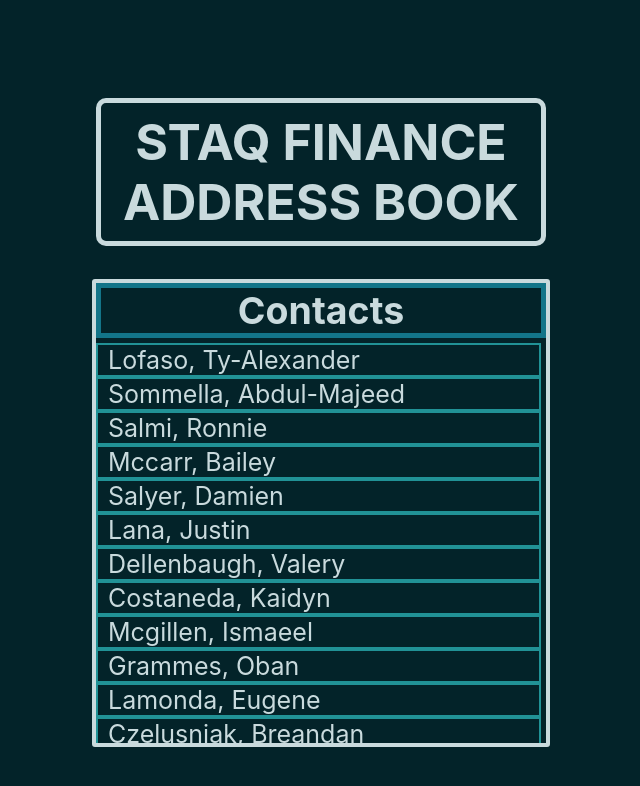
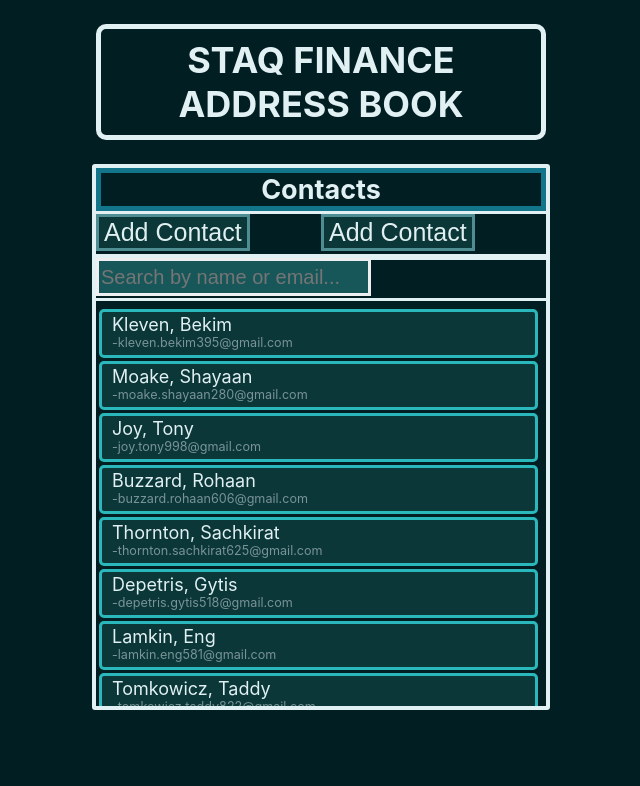
Before and after one commit to scottcl68/staq-address-book, a React (Create React App) app in the folder staq-address-book/: page / in a window 1280 px wide. Shown: the top 786 px of the page, without its empty margins (319-959 px from the left). Built offline with nearby package versions, Linux system fonts and the light colour scheme.

Commit message:
search bar/static external contacts

```diff
--- a/staq-address-book/src/App.css
+++ b/staq-address-book/src/App.css
@@ -1,10 +1,12 @@
+/* ------------------- */
+/* PAGE */
+/* ------------------- */
 .page {
-  font-size: 25px;
+  font-size: 18px;
   min-width: 450px;
 }
 .page-header {
   margin: auto;
-  height: 10%;
   text-align: center;
   width: 450px;
 }
@@ -12,8 +14,13 @@
   border: 5px solid;
   border-radius: 10px;
   padding: 2%;
-  /* width: fit-content; */
 }
+body {
+  background-color: rgb(1, 30, 34);
+  color: rgb(225, 240, 243);
+}
+/* ------------------- */
+/* CONTACT LIST */
 /* ------------------- */
 .contact-list {
   margin: auto;
@@ -28,6 +35,15 @@
   font-size: 150%;
   font-weight: bold;
 }
+.contact-list-sub-header {
+  display: flex;
+  height: 40px;
+  border-top: 3px solid;
+  border-bottom: 3px solid;
+}
+.contact-list-sub-header-col {
+  flex: 50%;
+}
 .contact-list-body {
   margin: auto;
   width: inherit;
@@ -36,40 +52,136 @@
   overflow-x: hidden;
   padding-top: 5px;
   padding-right: 5px;
+  /* display: none; */
+}
+.contact-list-body::-webkit-scrollbar {
+  width: 30px;
+  background: rgb(101, 101, 101);
+}
+.contact-list-body::-webkit-scrollbar-thumb {
+  background: rgb(130, 130, 130);
+}
+.contact-list-body::-webkit-scrollbar-track {
+  background: rgb(51, 53, 54);
 }
 .contact-list-entry {
-  border: 2px solid rgb(33, 146, 150);
-  width: inherit;
+  border: 3px solid rgb(42, 184, 188);
+  border-radius: 5px;
   padding-left: 10px;
+  padding-top: 2px;
+  padding-bottom: 5px;
+  margin: 3px;
+  background-color: rgb(11, 55, 56);
+}
+.contact-list-entry:hover {
+  background-color: rgb(23, 87, 89);
+}
+.contact-list-entry-email {
+  font-size: 70%;
+  color: rgb(121, 147, 152)
+}
+/* ------------------- */
+/* ADD CONTACT BUTTON */
+/* ------------------- */
+.add-contact-button {
+  font-size: 25px;
+  color: rgb(224, 239, 240);
+  background-color: rgb(11, 55, 56);
+  border: 3px solid;
+  border-color: rgb(78, 141, 145);
+  height: fill;
+  width: fill;
+
+  padding-left: 5px;
+  padding-right: 5px;
 }
 
+.add-contact-button:hover {
+  font-size: 25px;
+  color: rgb(224, 239, 240);
+  background-color: rgb(27, 86, 87);
+  border: 3px solid;
+  border-color: rgb(78, 141, 145);
+  height: fill;
+  width: fill;
 
-
-
-body {
-  padding: 5%;
-  background-color: rgb(3, 35, 41);
-  color: rgb(201, 218, 221);
+  padding-left: 5px;
+  padding-right: 5px;
 }
-table {
-  table-layout: fixed;
-  width: 200px;
+/* ------------------- */
+/* ADD CONTACT FORM */
+/* ------------------- */
+.add-contact-form {
+  margin: auto;
+  width: 450px;
+  border: 4px solid;
+  border-radius: 3px;
+}
+.add-contact-form-head {
+  text-align: center;
+  border:5px solid rgb(19, 117, 137);
+  width: inherit;
+  font-size: 150%;
+  font-weight: bold;
+}
+.add-contact-form-body {
+  margin: auto;
+  width: inherit;
+  height: 400px;
+  overflow: scroll;
+  overflow-x: hidden;
+  padding-top: 5px;
+  padding-right: 5px;
+  /* display: none; */
 }
 
-tr, td {
-  border: 2px solid rgb(33, 146, 150);
-  width: inherit;
+/* ------------------- */
+/* SEARCH BAR*/
+/* ------------------- */
+
+.search-bar {
+  font-size: 20px;
+  position: relative;
+  bottom: 2px;
+  color: rgb(224, 239, 240);
+  height: 30px;
+  width: fill;
+  border: 3px solid;
+  border-color: rgb(236, 238, 239);
+  background-color: rgb(23, 87, 89);
+}
+.search-bar-sub-header {
+  /* display: flex; */
+  height: fit-content;
+  border-top: 3px solid;
+  border-bottom: 3px solid;
 }
 
-th {
-  border:4px solid rgb(19, 117, 137);
-  width: inherit;
+.search-button {
+  font-size: 25px;
+  color: rgb(224, 239, 240);
+  background-color: rgb(11, 55, 56);
+  border: 3px solid;
+  border-color: rgb(78, 141, 145);
+  height: fill;
+  width: fill;
+
+  padding-left: 5px;
+  padding-right: 5px;
 }
 
-.ReactTable .rt-thead {
-  overflow-y: scroll;
+.search-button:hover {
+  font-size: 25px;
+  color: rgb(224, 239, 240);
+  background-color: rgb(27, 86, 87);
+  border: 3px solid;
+  border-color: rgb(78, 141, 145);
+  height: fill;
+  width: fill;
+
+  padding-left: 5px;
+  padding-right: 5px;
 }
+/* .search-bar-col {
 
-/* div {
-  overflow: scroll;
 } */
--- a/staq-address-book/src/App.tsx
+++ b/staq-address-book/src/App.tsx
@@ -1,75 +1,107 @@
-import React, { useState } from 'react';
-import { render } from "react-dom";
-import {firstNames, surNames as lastNames} from './names'
-import {ContactCard, Address} from './classes';
+import React from 'react';
+import  ContactCard from './classes';
+import contacts from './contactListFile'
 import './App.css';
 
-import ReactTable from "react-table";
-// import "react-table/react-table.css";
 
 
-//initialize contact container
-let contacts = new Map<string, ContactCard>();
-
-//generate 50 new contact cards with first and sur names only
-for (let i = 0; i < 50; i++) {
-  let firstName = firstNames[Math.floor(Math.random() * firstNames.length)]
-  let lastName = lastNames[Math.floor(Math.random() * lastNames.length)]
-  let contact = new ContactCard();
-  contact.firstName = firstName;
-  contact.lastName = lastName;
-  //add new random contact to contact container
-  contacts.set(contact.key, contact)
+function editSearchTerm(e) {
+    this.setState({searchTerm: e.target.value})
 }
 
+function dynamicSearch () {
+    return this.state.names.filter(
+        name => name.toLowerCase().includes(
+            this.state.searchTerm.toLowerCase()))
+}
 
-function addNewContact(newContact: ContactCard){
-  contacts.set(newContact.key, newContact)
+function SearchBar (props) {
+    return (
+        <div>
+            <input
+                type='text'
+                placeholder='Search by name or email...'
+                value={this.state.searchTerm}
+                onChange={this.editSearchTerm}
+            />
+
+        </div>
+    )
+}
+
+class AddContactButton extends React.Component {
+    render() {
+        return (
+            0
+        );
+    }
 }
 
 function ListEntry (props) {
     return (
         <div
-            className='list-entry'
+            className='contact-list-entry'
             // onClick={}
         >
-            {props.name}
+            <div>{props.name}</div>
+            <div className='contact-list-entry-email'>-{props.email}</div>
         </div>
     );
 }
 
-class ContactList extends React.Component {
+
+class ContactList extends React.Component<{contactList: ContactCard[]}, any> {
+    constructor(props: any) {
+        super(props);
+    }
     render() {
-        const users = Array.from(contacts.values());
+        const contactList = this.props.contactList;
         return (
-            <div className="contact-list">
+            <div className='contact-list-body'>
+            {contactList.map(contact =>
                 <div>
-                    <div className='contact-list-head'>Contacts</div>
-                    <div className='contact-list-body'>
-                        {users.map(user =>
-                            <div className='contact-list-entry' key={user.key}>
-                                {user.lastName + ", " + user.firstName}
-                            </div>
-                        )}
-                    </div>
+                    <ListEntry
+                    name={contact.lastName + ", " + contact.firstName}
+                    email={contact.email}
+                    />
+                    {/* {user.lastName + ", " + user.firstName} */}
                 </div>
-            </div>
+            )}
+        </div>
         )
     }
 }
 
 
 
-class App extends React.Component {
+class App extends React.Component<{}, {contactList: ContactCard[]}> {
     render() {
-        const users = Array.from(contacts.values());
         return (
             <div className='page'>
                 <div className='page-header'>
                     <h1 className='page-header-text'>STAQ FINANCE ADDRESS BOOK</h1>
                 </div>
-                <ContactList />
+                <div className="contact-list">
+                    <div>
+                        <div className='contact-list-head'>
+                            Contacts
+                        </div>
+                        <div className='contact-list-sub-header'>
+                            <div className='contact-list-sub-header-col'><button className='add-contact-button'>Add Contact</button></div>
+                            <div className='contact-list-sub-header-col'><button className='add-contact-button'>Add Contact</button></div>
+
+                        </div>
+                        <div className='search-bar-sub-header'>
+                            <div className='search-bar-col'><input type="text" className='search-bar' placeholder='Search by name or email...'></input></div>
+                            {/* <div className='search-bar-col'><button className='add-contact-button'>Go</button></div> */}
+                        </div>
+                        <ContactList
+                            contactList={contacts}
+                        />
+                    </div>
+                </div>
             </div>
+
         );
     }
 }
--- a/staq-address-book/src/classes.tsx
+++ b/staq-address-book/src/classes.tsx
@@ -1,4 +1,3 @@
-import React from "react";
 import {v4 as uuidv4} from 'uuid'
 
 export class Address {
@@ -22,3 +21,5 @@ export class ContactCard {
     this.key = uuidv4();
   }
 }
+
+export default ContactCard
--- /dev/null
+++ b/staq-address-book/src/contactListFile.tsx
@@ -0,0 +1,25 @@
+import {firstNames, surNames as lastNames} from './names'
+import ContactCard from './classes';
+
+export function getRandomContacts(num){
+    //initialize contact container
+    let contacts: ContactCard[] = [];
+
+    //generate 'num' new contact cards with first and sur names only
+    for (let i = 0; i < num; i++) {
+        let firstName = firstNames[Math.floor(Math.random() * firstNames.length)];
+        let lastName = lastNames[Math.floor(Math.random() * lastNames.length)];
+        let email=lastName.toLowerCase() + "." + firstName.toLowerCase() + Math.floor(Math.random()*1000) + "@gmail.com";
+        let contact = new ContactCard();
+        contact.firstName = firstName;
+        contact.lastName = lastName;
+        contact.email = email;
+        //add new random contact to contact container
+        contacts.push(contact);
+    }
+    return contacts
+}
+
+let contacts = getRandomContacts(50);
+
+export default contacts
--- a/staq-address-book/src/index.tsx
+++ b/staq-address-book/src/index.tsx
@@ -5,9 +5,7 @@ import App from './App';
 import reportWebVitals from './reportWebVitals';
 
 ReactDOM.render(
-  <React.StrictMode>
-    <App />
-  </React.StrictMode>,
+    <App />,
   document.getElementById('root')
 );
 
```
Also changed, not shown: staq-address-book/src/round-add-button-svgrepo-com.svg (added).
